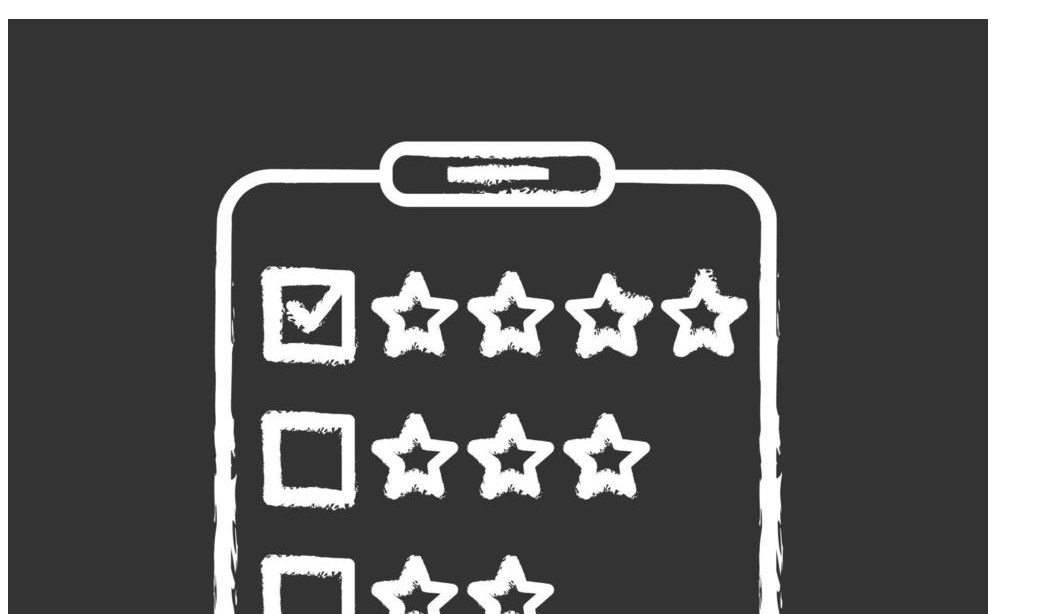
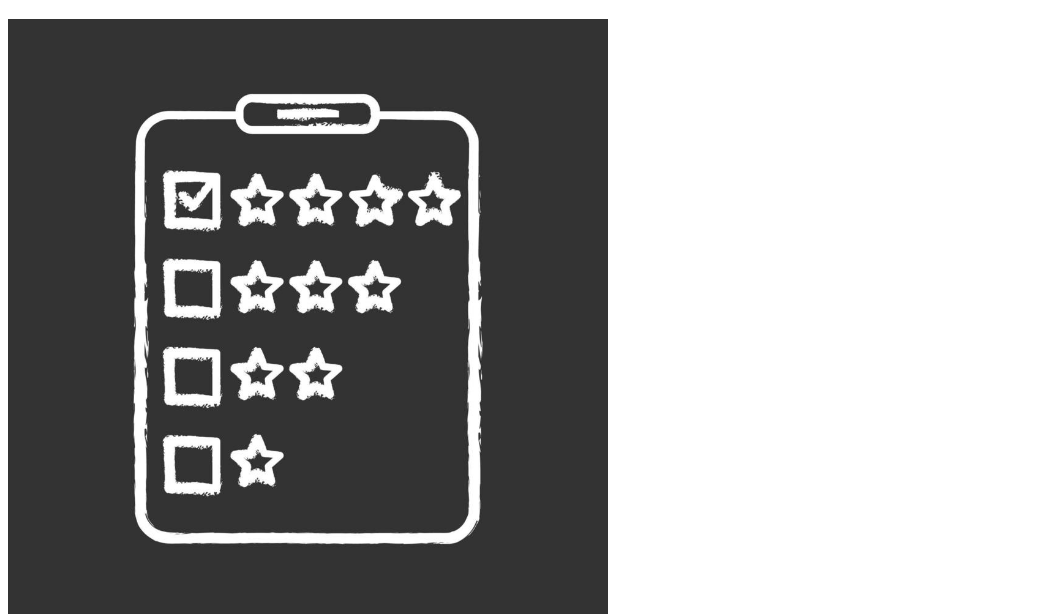
Before and after one commit to ThiDionizio/Aula_avaliacao, a plain HTML site: page Index.html in a window 1280 px wide. Shown: the part 186-800 px from the top of the page, without its empty margins (0-1043 px from the left). Drawn offline with Linux system fonts and the light colour scheme.

Commit message:
Update Index.html

```diff
--- a/Index.html
+++ b/Index.html
@@ -10,7 +10,7 @@
 <body>
     <img src="Imagens/Logo.png" alt="Logo" width=111 height=113>
    <h1>Avaliação</h1>
-    <img src="Imagens/IconeAV.jpg" alt="icone avaliacao"
+    <img src="Imagens/IconeAV.jpg" alt="icone avaliacao" width=600 height=600
 
 
 
```
